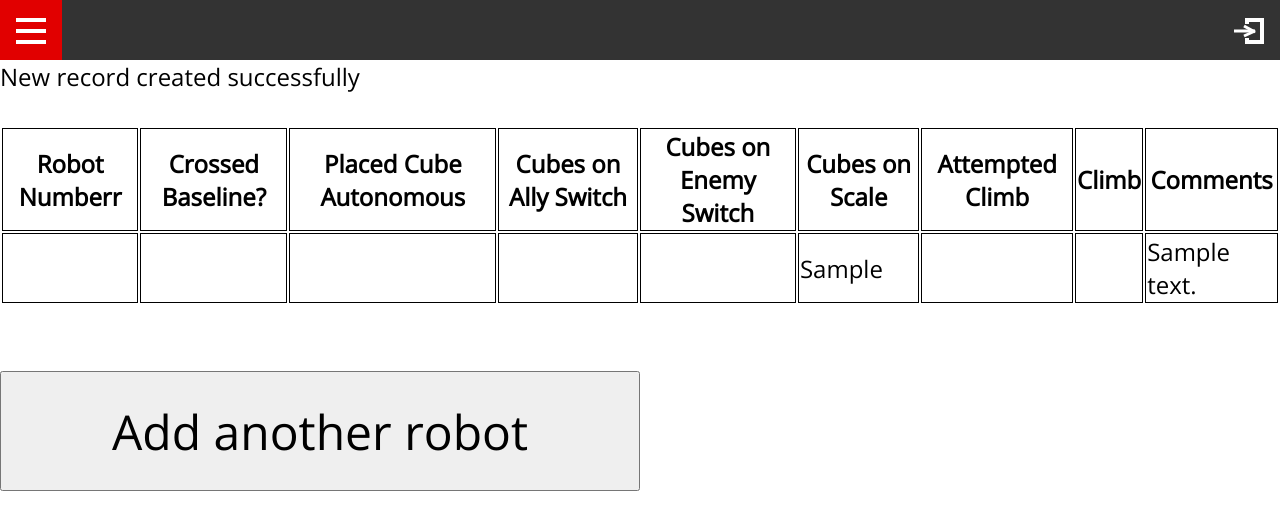
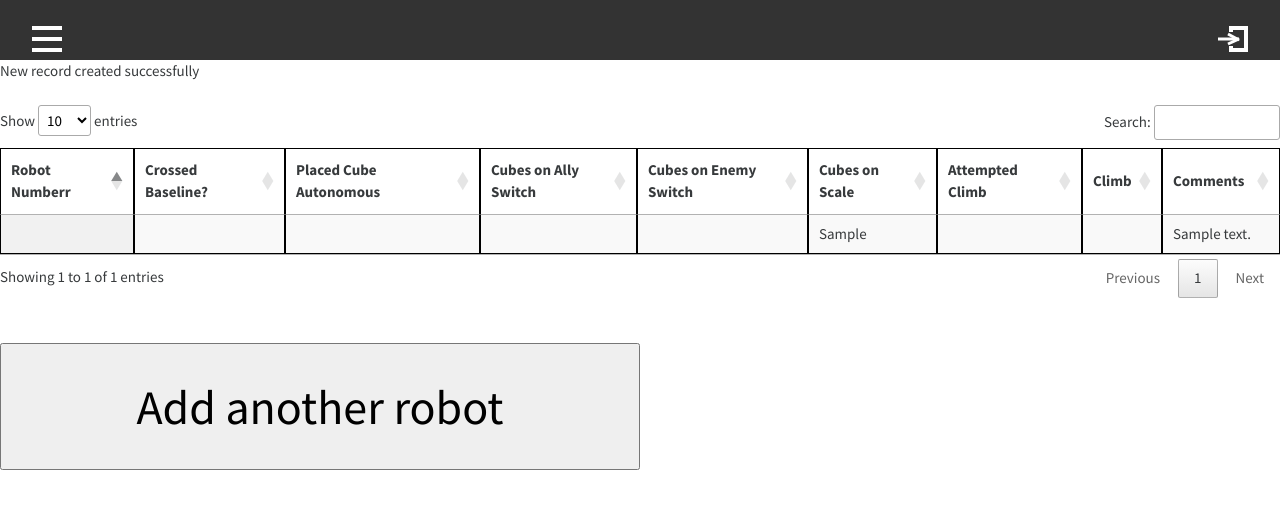
Before and after one commit to FirebirdRobotics/Scouting_App, a PHP site: page /viewData.php in a window 1280 px wide. Shown: the top 530 px of the page. Run offline with PHP 8.4, Linux system fonts and the light colour scheme; tables that the repository leaves empty or names only in its code hold one stand-in row (values such as "Sample post"); data that the repository does not hold is empty; some libraries are stand-ins or nearby versions.

Commit message:
Update viewData.php

```diff
--- a/Scouting App/WebContent/viewData.php
+++ b/Scouting App/WebContent/viewData.php
@@ -11,17 +11,19 @@
 	       border: 1px solid black;
 	   }
 	</style>
-	<!--
-	<link rel="stylesheet" type="text/css" href="https://cdn.datatables.net/1.10.16/css/dataTables.bootstrap.min.css">
-	<script src="http://code.jquery.com/jquery-1.12.4.min.js"></script>
-	<script src="https://cdn.datatables.net/1.10.16/js/jquery.dataTables.min.js"></script>
-	<script src="https://cdn.datatables.net/1.10.16/js/dataTables.bootstrap.min.js"></script>
-		<script>
-	$(document).ready(function() {
-	    $('#example').DataTable();
-	} );
-	</script>
- -->
+<link rel="stylesheet" href="https://bootswatch.com/4/cosmo/bootstrap.min.css">
+<link rel="stylesheet" href="https://cdn.datatables.net/1.10.16/css/jquery.dataTables.min.css">
+<script src="https://code.jquery.com/jquery-1.12.4.js"></script>
+<script src="https://cdn.datatables.net/1.10.16/js/jquery.dataTables.min.js"></script>
+<script>
+$(document).ready(function() {
+    $('#table1').DataTable({
+  lengthMenu: [[10, 20, 100, -1], [10, 20, 100, "All"]],
+  order: [0, 'asc'],
+}
+);
+} );
+</script>
 </head>
 <body>
 
@@ -104,7 +106,7 @@
 
 	echo "<br><br>";
 	?>
-	<table class="display" id="example">
+	<table class="display" id="table1"><thead>
 	<?php
 	echo "<tr>
                     <th>Robot Numberr</th>
@@ -116,7 +118,7 @@
                     <th>Attempted Climb</th>
                     <th>Climb</th>
                     <th>Comments</th>
-          </tr>";
+          </tr><thead><tbody>";
 	$sql = "SELECT * FROM robots";
 	$result = $conn->query($sql);
 
@@ -135,7 +137,7 @@
                     <td>$comments</td>
             </tr>";
 	}
-	echo "</table><br><br>";
+	echo "<tbody></table><br><br>";
 
 	$conn->close();
 
```
